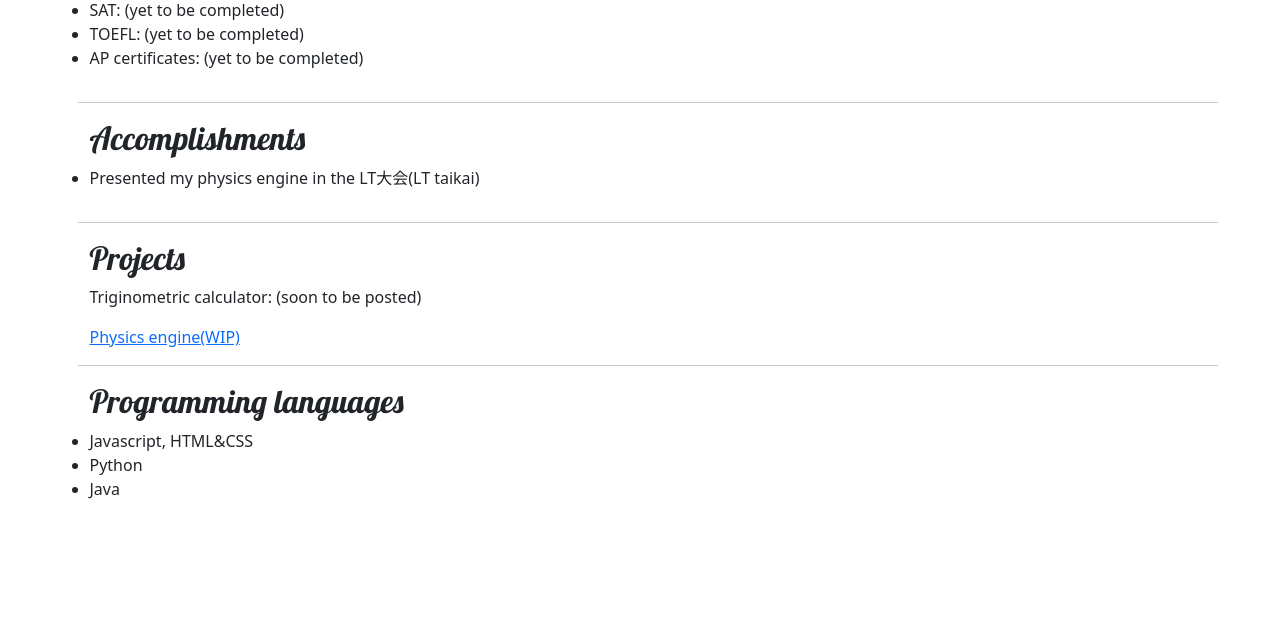
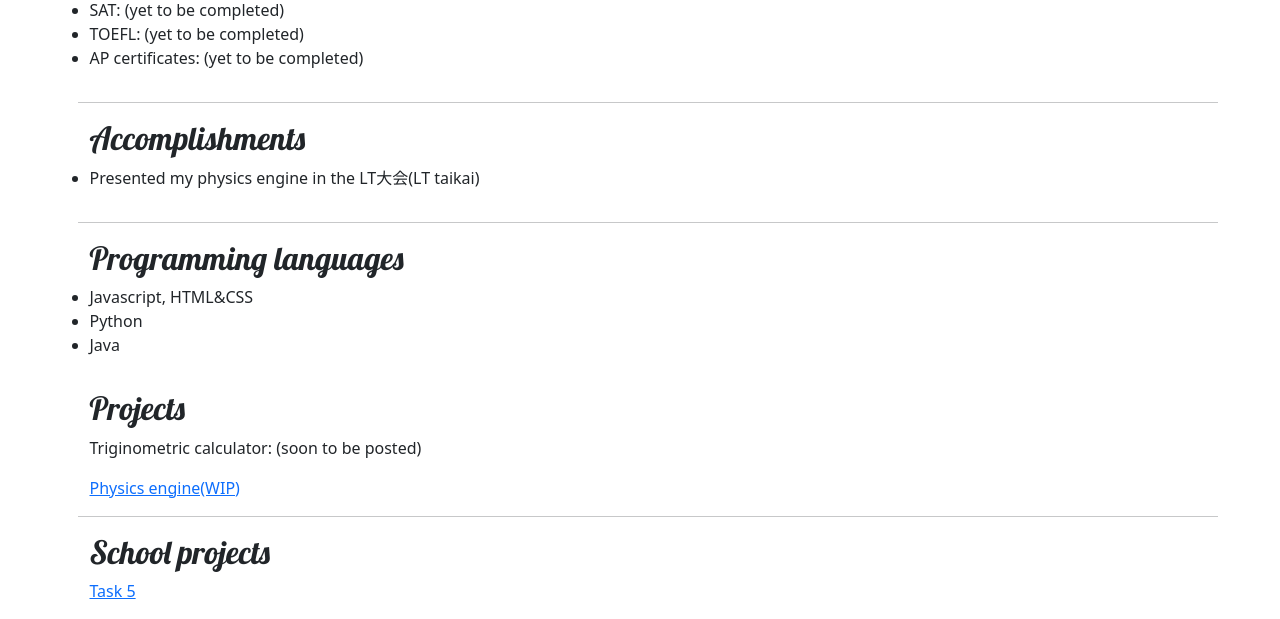
Before and after one commit to IDrinkEggs/my-first-blog, a Django app: page / in a window 1280 px wide. Shown: the part 593-1212 px from the top of the page. Before the commit the page ends 1092 px from the top, so only its background shows below. Run offline with Django 5.2, Linux system fonts and the light colour scheme.

Commit message:
Added CEO class task 5 link to portfolio

```diff
--- a/blog/templates/blog/home_page.html
+++ b/blog/templates/blog/home_page.html
@@ -36,6 +36,15 @@
 <hr>
 
 <div class="row mb-3">
+    <h2>Programming languages</h2>
+    <ul>
+        <li>Javascript, HTML&CSS</li>
+        <li>Python</li>
+        <li>Java</li>
+    </ul>
+</div>
+
+<div class="row mb-3">
     <h2>Projects</h2>
     <p>Triginometric calculator: (soon to be posted)</p>
     <a href="{% url 'physics'%}">Physics engine(WIP)</a>
@@ -43,11 +52,7 @@
 <hr>
 
 <div class="row mb-3">
-    <h2>Programming languages</h2>
-    <ul>
-        <li>Javascript, HTML&CSS</li>
-        <li>Python</li>
-        <li>Java</li>
-    </ul>
+    <h2>School projects</h2>
+    <a href="https://sites.google.com/cisjapan.net/portfolioforcis?usp=sharing">Task 5</a>
 </div>
     {% endblock %}
```
